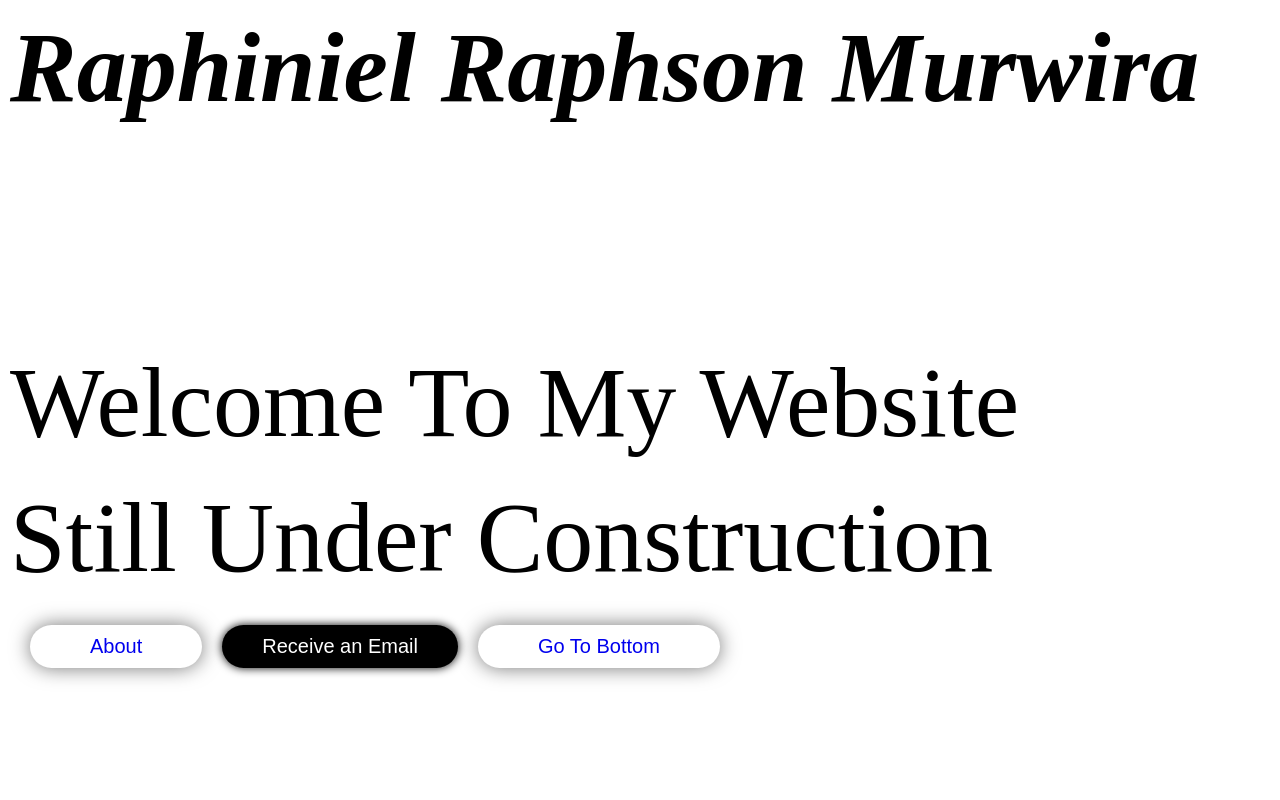
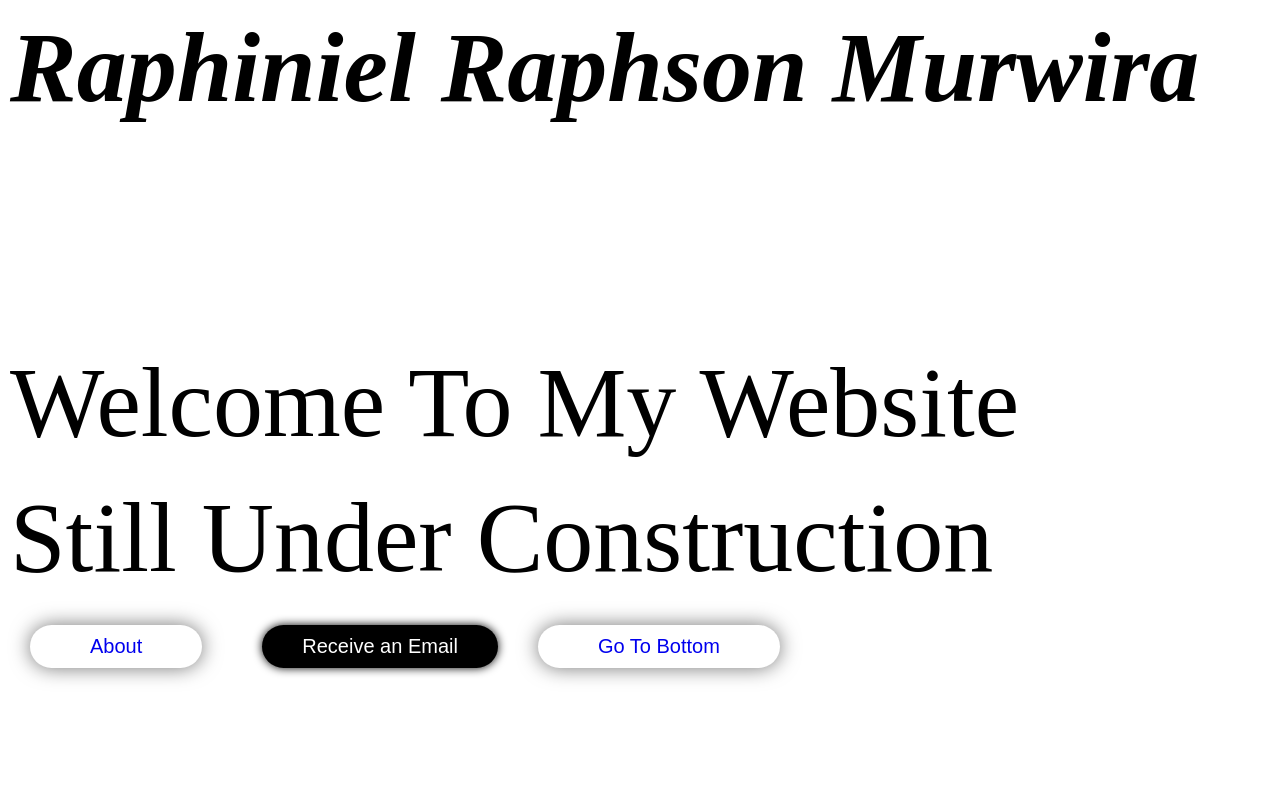
Before and after one commit to Raphiniel/amazama, a React (Vite) app: page / in a window 1280 px wide. Shown: the top 800 px of the page. Built offline with nearby package versions, Linux system fonts and the light colour scheme.

Commit message:
initial commit

```diff
--- a/src/home/backtotop.css
+++ b/src/home/backtotop.css
@@ -0,0 +1,33 @@
+/* back-to-top {
+    margin: 50px;
+} */
+
+button {
+    /* margin: 40px;
+    padding: 20px;
+    font-size: 25px;
+    width: 90%;
+    border-radius: 10px;
+    background-color: chartreuse;
+    overflow: hidden;
+    font-weight: bold;
+    position: sticky;
+        top: 0;
+        left: 0; */
+        cursor: pointer;
+        padding:10px 40px;
+            margin-right: 20px;
+            margin-left: 40px;
+            border-radius: 30px;
+            margin-top: 10px;
+            margin-bottom: 10px;
+            font-size: 20px;
+            box-shadow: 0 0 20px rgba(0, 0, 0, 0.54);
+            border: 0;
+}
+
+button:hover{
+    background-color: black;
+    color: crimson;
+    transition: 0.3s;
+}
```
